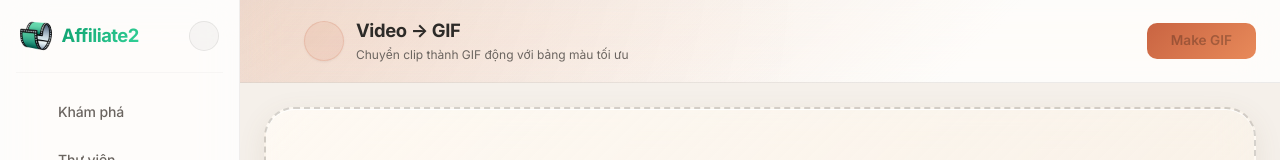
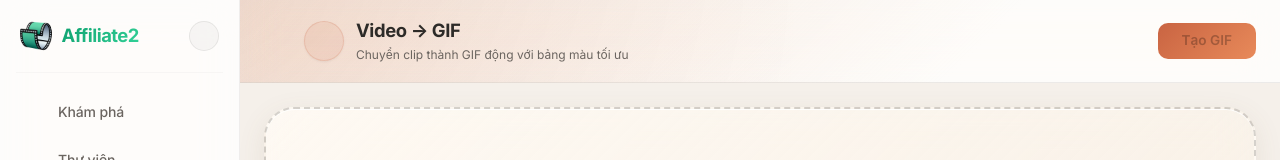
Before and after one commit to shine391-org/Affiliate2, a React (Vite) app in the folder app/frontend/: page /utilities/gif in a window 1280 px wide. Shown: the top 160 px of the page. Built offline with nearby package versions, Linux system fonts and the light colour scheme; no server answers; some icons are missing; a web font is replaced by a local one.

Commit message:
fix(ui): translate shared tool actions and feedback

```diff
--- a/app/frontend/src/pages/tools/Gif.jsx
+++ b/app/frontend/src/pages/tools/Gif.jsx
@@ -23,7 +23,7 @@ export default function ToolGif() {
       description="Chuyển clip thành GIF động với bảng màu tối ưu"
       icon={<GifOutlinedIcon fontSize="large" />}
       endpoint="/api/tools/gif"
-      processLabel="Make GIF"
+      processLabel="Tạo GIF"
       downloadLabel="Tải GIF"
       fieldBuilder={() => ({
         fps, width,
```
